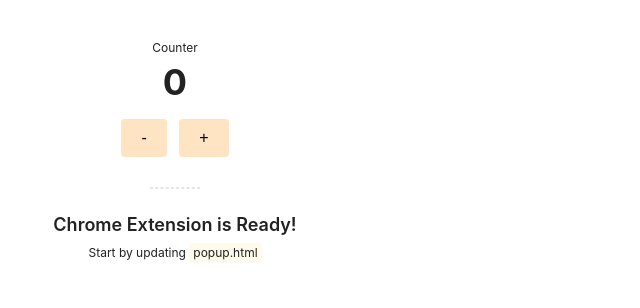
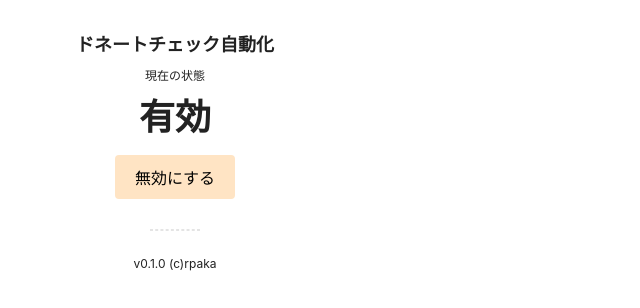
Before and after one commit to ritsu2891/streamlabs-auto-donation-check, a website built with webpack: page public/popup.html in a window 1280 px wide. Shown: the whole page, without its empty margins (0-640 px from the left). Built offline with nearby package versions, Linux system fonts and the light colour scheme; some packages are replaced by stand-ins of ours; no server answers; files whose address does not match are found by name.

Commit message:
有効/無効の切り替え設定

```diff
--- a/public/popup.html
+++ b/public/popup.html
@@ -1,23 +1,25 @@
 <!DOCTYPE html>
 <html lang="en">
+
 <head>
   <meta charset="UTF-8" />
   <title>My Chrome Extension</title>
   <link rel="stylesheet" href="popup.css" />
 </head>
+
 <body>
   <div class="app">
-      <p class="counter-label">Counter</p>
-      <div id="counter" class="counter"></div>
+    <p class="title">ドネートチェック自動化</p>
+
+    <p class="counter-label">現在の状態</p>
+    <div id="counter" class="counter">初期化中...</div>
     <div class="button-container">
-        <button id="decrementBtn" class="button">-</button>
-        <button id="incrementBtn" class="button">+</button>
+      <button id="powBtn" class="button">ON</button>
     </div>
 
     <hr class="divider" />
 
-      <p class="title">Chrome Extension is Ready!</p>
-      <p class="subtitle">Start by updating <code>popup.html</code></p>
+    <p class="subtitle">v0.1.0 (c)rpaka</p>
   </div>
 
   <script src="popup.js"></script>
@@ -29,4 +31,5 @@
       To create a production bundle, use `npm run build`.
     -->
 </body>
+
 </html>
--- a/src/popup.js
+++ b/src/popup.js
@@ -3,110 +3,64 @@
 import './popup.css';
 
 (function () {
-  // We will make use of Storage API to get and store `count` value
-  // More information on Storage API can we found at
-  // https://developer.chrome.com/extensions/storage
-
-  // To get storage access, we have to mention it in `permissions` property of manifest.json file
-  // More information on Permissions can we found at
-  // https://developer.chrome.com/extensions/declare_permissions
-  const counterStorage = {
+  const settingStorage = {
     get: (cb) => {
-      chrome.storage.sync.get(['count'], (result) => {
-        cb(result.count);
+      chrome.storage.sync.get(['enable'], (result) => {
+        if (result.enable === undefined) {
+          result.enable = true;
+          chrome.storage.sync.set(result, () => { });
+        }
+        cb(result);
       });
     },
     set: (value, cb) => {
       chrome.storage.sync.set(
-        {
-          count: value,
-        },
-        () => {
-          cb();
-        }
+        value,
+        cb
       );
     },
   };
 
-  function setupCounter(initialValue = 0) {
-    document.getElementById('counter').innerHTML = initialValue;
+  function setupUI(setting) {
+    document.getElementById('counter').innerHTML = setting.enable ? '有効' : '無効';
 
-    document.getElementById('incrementBtn').addEventListener('click', () => {
-      updateCounter({
-        type: 'INCREMENT',
-      });
-    });
+    var oldPowBtn = document.getElementById('powBtn');
+    var powBtn = oldPowBtn.cloneNode(true);
+    oldPowBtn.parentNode.replaceChild(powBtn, oldPowBtn);
 
-    document.getElementById('decrementBtn').addEventListener('click', () => {
-      updateCounter({
-        type: 'DECREMENT',
-      });
-    });
+    var powBtnFn = () => {
+      console.log("button push");
+      var newSetting = {
+        enable: !setting.enable
+      }
+      settingStorage.set(newSetting, restore);
     }
 
-  function updateCounter({ type }) {
-    counterStorage.get((count) => {
-      let newCount;
-
-      if (type === 'INCREMENT') {
-        newCount = count + 1;
-      } else if (type === 'DECREMENT') {
-        newCount = count - 1;
-      } else {
-        newCount = count;
+    powBtn.addEventListener('click', powBtnFn);
+    powBtn.innerHTML = setting.enable ? '無効にする' : '有効にする';
   }
 
-      counterStorage.set(newCount, () => {
-        document.getElementById('counter').innerHTML = newCount;
-
-        // Communicate with content script of
-        // active tab by sending a message
+  function restore() {
+    settingStorage.get((setting) => {
+      setupUI(setting);
       chrome.tabs.query({ active: true, currentWindow: true }, (tabs) => {
         const tab = tabs[0];
 
         chrome.tabs.sendMessage(
           tab.id,
           {
-              type: 'COUNT',
+            type: 'CHAGNE_POW',
             payload: {
-                count: newCount,
+              enable: setting.enable,
             },
           },
           (response) => {
-              console.log('Current count value passed to contentScript file');
+            console.log('[ドネートチェック自動化] 設定変化通知完了');
           }
         );
       });
     });
-    });
   }
 
-  function restoreCounter() {
-    // Restore count value
-    counterStorage.get((count) => {
-      if (typeof count === 'undefined') {
-        // Set counter value as 0
-        counterStorage.set(0, () => {
-          setupCounter(0);
-        });
-      } else {
-        setupCounter(count);
-      }
-    });
-  }
-
-  document.addEventListener('DOMContentLoaded', restoreCounter);
-
-  // Communicate with background file by sending a message
-  chrome.runtime.sendMessage(
-    {
-      type: 'GREETINGS',
-      payload: {
-        message: 'Hello, my name is Pop. I am from Popup.',
-      },
-    },
-    (response) => {
-      console.log(response.message);
-    }
-  );
+  document.addEventListener('DOMContentLoaded', restore);
 })();
```
Also changed, not shown: src/background.js (+3 -4 lines), src/contentScript.js (+26 -52 lines). Lines whose indentation alone changed are shown as unchanged.
